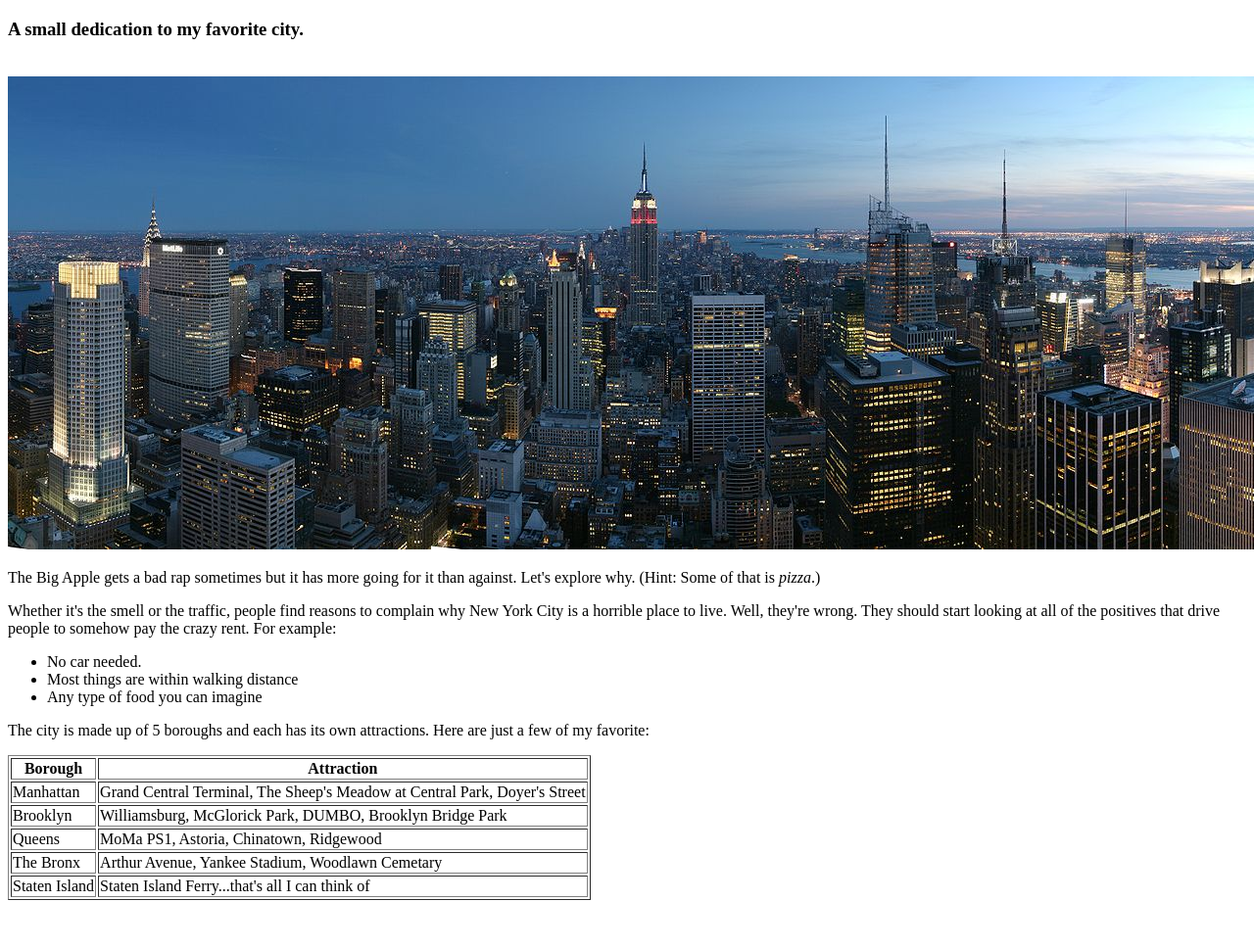
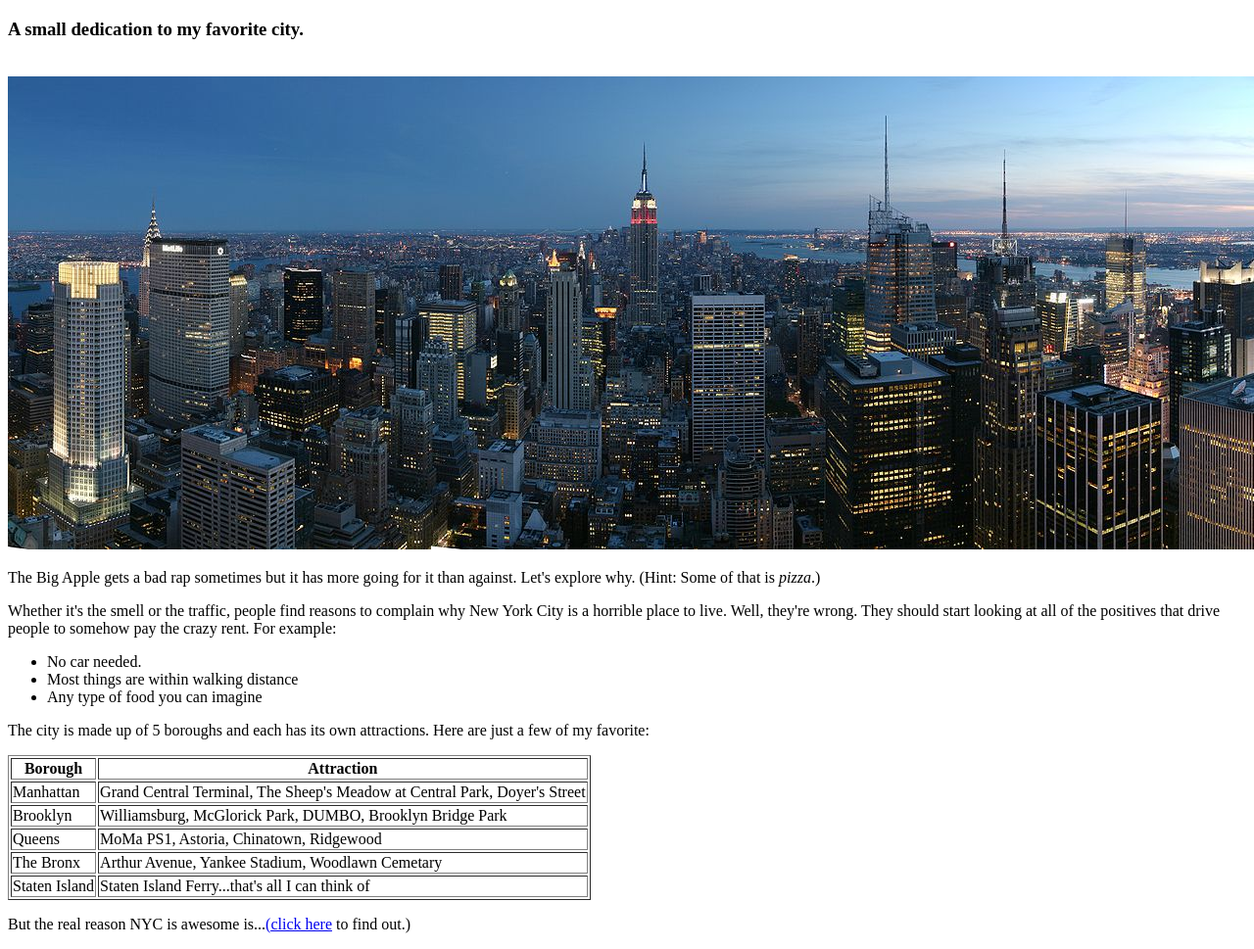
Before and after one commit to Alex-E-Camacho/Alex-E-Camacho.github.io, a plain HTML site: page index.html in a window 1280 px wide. Shown: the part 61-1030 px from the top of the page at 98% size. Before the commit the page ends 988 px from the top, so only its background shows below. Drawn offline with Linux system fonts and the light colour scheme.

Commit message:
Add link to pizza

```diff
--- a/index.html
+++ b/index.html
@@ -53,5 +53,11 @@
 
 </table>
 </div>
+
+<div>
+
+<p>But the real reason NYC is awesome is...<a href="./pizza.html">(click here</a> to find out.)</p>
+
+</div>
 </body>
 </html>
```
